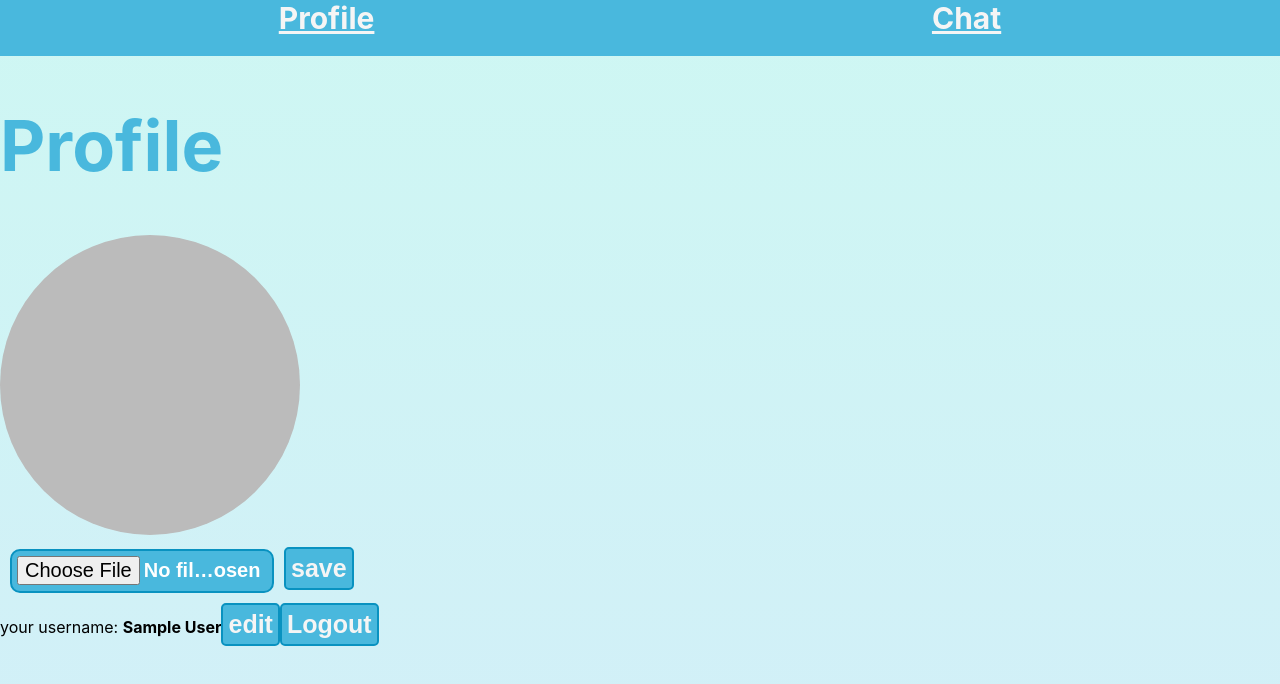
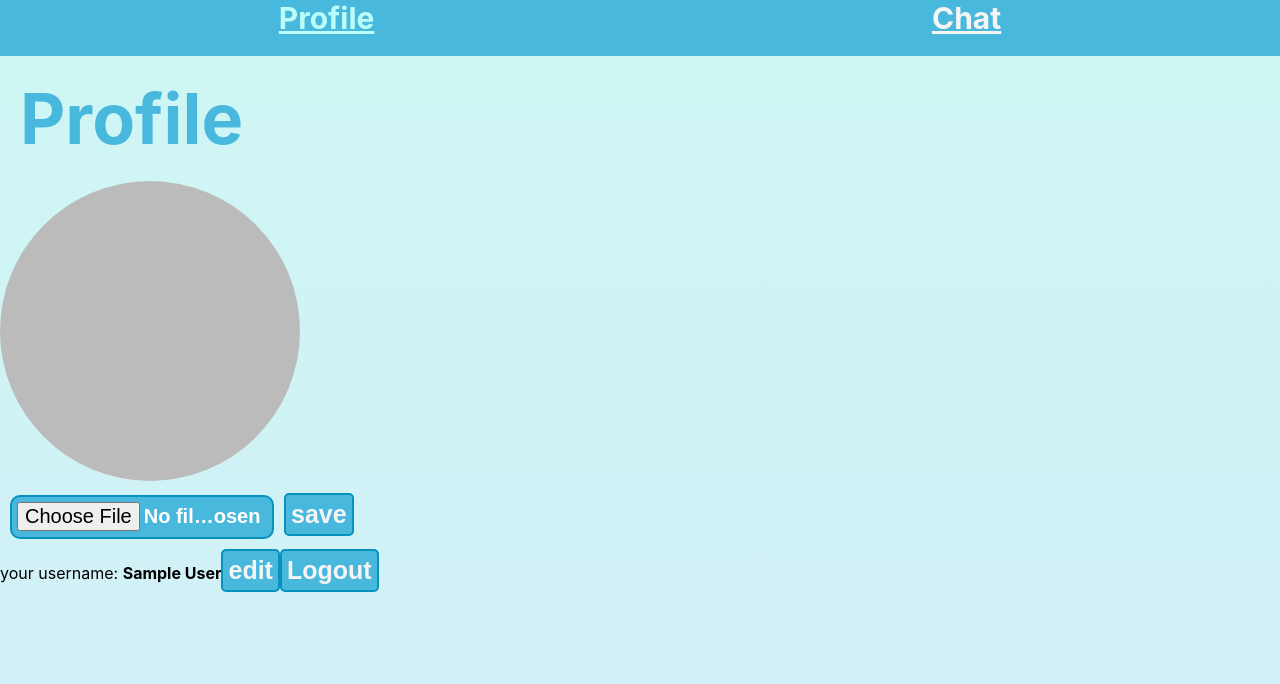
Before and after one commit to orenb99/chat-service, a React (Create React App) app: page /profile in a window 1280 px wide. Shown: the top 684 px of the page. Built offline with nearby package versions, Linux system fonts and the light colour scheme; no server answers; sample sign-in values are in the browser's storage.

Commit message:
looks nice

```diff
--- a/src/components/Chat.js
+++ b/src/components/Chat.js
@@ -37,7 +37,7 @@ function Chat({ user, chatId }) {
       .set({ link: rndLink, password: rndPassword }, { merge: true });
     setTimeout(() => {
       chatsRef.doc(chatId).set({ link: "", password: "" }, { merge: true });
-    }, 30000);
+    }, 300000);
   };
 
   const sendMessage = async (e) => {
--- a/src/components/ChatRoom.js
+++ b/src/components/ChatRoom.js
@@ -48,7 +48,7 @@ function ChatRoom({ user }) {
           {!loadingInfo && userInfo[0].chats ? (
             userInfo[0].chats.map((value, index) => (
               <h2
-                className="chat-title"
+                className="room-title"
                 key={index}
                 onClick={() => {
                   setCurrentChat(value);
--- a/src/components/Navbar.js
+++ b/src/components/Navbar.js
@@ -6,11 +6,7 @@ function Navbar({ user }) {
     <nav className="nav-bar">
       {user ? (
         <>
-          <NavLink
-            className="nav-link"
-            to="/profile"
-            activeClassName="inactive"
-          >
+          <NavLink className="nav-link" to="/profile" activeClassName="active">
             Profile
           </NavLink>
           <NavLink className="nav-link" to="/chat" activeClassName="active">
--- a/src/components/SignIn.js
+++ b/src/components/SignIn.js
@@ -12,8 +12,8 @@ function SignIn() {
     firebase
       .auth()
       .signInWithEmailAndPassword(emailInput, passwordInput)
-      .then(() => {
-        history.push("/");
+      .then((user) => {
+        history.push("/profile");
       })
       .catch((err) => {
         errMessage.current.innerText = err.message;
--- a/src/styles/_Navbar.scss
+++ b/src/styles/_Navbar.scss
@@ -14,9 +14,6 @@ $borderColor: rgb(9, 146, 192);
   &.active {
     color: rgb(186, 253, 250);
   }
-  &.inactive {
-    color: whitesmoke;
-  }
   &:hover {
     color: rgb(186, 253, 250);
   }
--- a/src/styles/app.css
+++ b/src/styles/app.css
@@ -5,13 +5,14 @@
   height: -webkit-max-content;
   height: -moz-max-content;
   height: max-content;
+  height: 93vh;
 }
 
 .chat-room > .chat {
   background-color: #0077ff;
   min-width: 600px;
   width: 65vw;
-  height: 93vh;
+  height: 100%;
 }
 
 .chat-room > .chat > .link-handler {
@@ -40,6 +41,17 @@
   min-width: 280px;
   padding: 30px;
   width: 35vw;
+}
+
+.chat-room > .chat-rooms > .rooms {
+  height: 70%;
+  overflow-y: auto;
+}
+
+.chat-room > .chat-rooms > .rooms > .room-title {
+  margin: 0;
+  padding: 22px;
+  width: auto;
 }
 
 .message-div {
@@ -124,10 +136,6 @@
   color: #bafdfa;
 }
 
-.nav-link.inactive {
-  color: whitesmoke;
-}
-
 .nav-link:hover {
   color: #bafdfa;
 }
@@ -195,6 +203,7 @@ button:hover {
 .headline {
   color: #49b8dd;
   font-size: 70px;
+  margin: 20px;
 }
 
 input {
@@ -241,4 +250,20 @@ input::placeholder {
 .home-page {
   text-align: center;
 }
+
+::-webkit-scrollbar {
+  width: 10px;
+}
+
+::-webkit-scrollbar-track {
+  background: unset;
+}
+
+::-webkit-scrollbar-thumb {
+  background: #0992c0;
+}
+
+::-webkit-scrollbar-thumb:hover {
+  background: #087599;
+}
 /*# sourceMappingURL=app.css.map */
--- a/src/styles/app.scss
+++ b/src/styles/app.scss
@@ -30,6 +30,7 @@ button {
 .headline {
   color: $NavColor;
   font-size: 70px;
+  margin: 20px;
 }
 input {
   &::placeholder {
@@ -52,3 +53,18 @@ input {
 .home-page {
   text-align: center;
 }
+
+::-webkit-scrollbar {
+  width: 10px;
+}
+::-webkit-scrollbar-track {
+  background: unset;
+}
+
+::-webkit-scrollbar-thumb {
+  background: $borderColor;
+}
+
+::-webkit-scrollbar-thumb:hover {
+  background: rgb(8, 117, 153);
+}
```
Also changed, not shown: src/styles/_ChatRoom.scss (+11 -1 lines), 1 other file (tests, documents, lock files or other folders).
